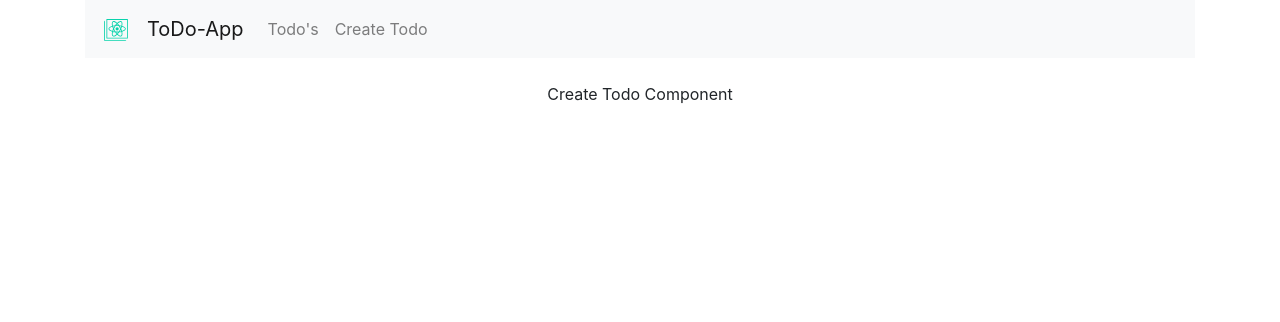
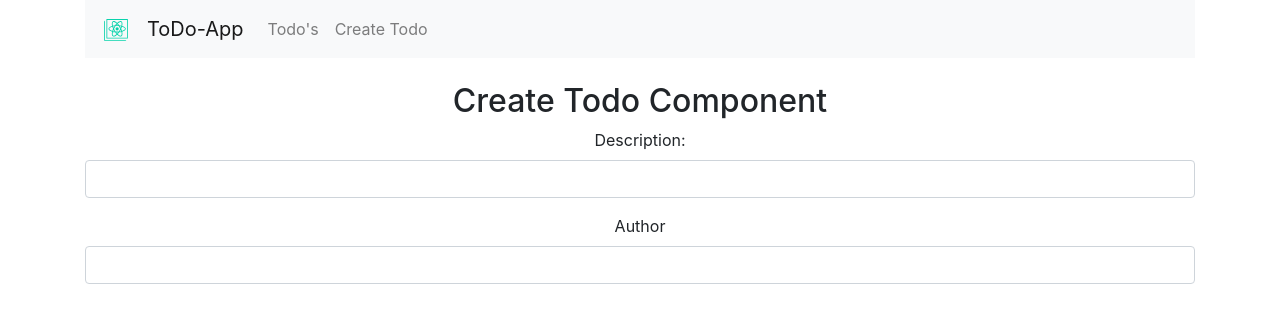
Before and after one commit to dbhuller/ToDo-App, a React (Create React App) app in the folder client/: page /create in a window 1280 px wide. Shown: the top 322 px of the page. Built offline with nearby package versions, Linux system fonts and the light colour scheme.

Commit message:
code cleanup and added two form fields

```diff
--- a/client/src/components/CreateTodo.js
+++ b/client/src/components/CreateTodo.js
@@ -1,9 +1,38 @@
 import React, { Component } from 'react';
 
+
+// function component for CreateTodo
 function CreateTodo() {
+
+    //state hooks
+    const [description, setDescription] = React.useState('');
+    const [author, setAuthor] = React.useState('');
+    const [priority, setPriority] = React.useState('');
+    const [completed, setCompleted] = React.useState(false);
+
     return (
         <div>
-            <p>Create Todo Component</p>
+            <h2>Create Todo Component</h2>
+            <form>
+                <div className='form-group'>
+                    <label>Description:</label>
+                    <input
+                    type='text'
+                    className='form-control'
+                    value={description}
+                    onChange={e => setDescription(e.target.value)}
+                    />
+                </div>
+                <div className='form-group'>
+                    <label>Author</label>
+                    <input
+                    type='text'
+                    className='form-control'
+                    value={author}
+                    onChange={e => setAuthor(e.target.value)}
+                    />
+                </div>
+            </form>
         </div>
     )
 };
--- a/client/src/components/TodosList.js
+++ b/client/src/components/TodosList.js
@@ -1,13 +1,8 @@
 import React from 'react';
 
 
-
+// function component for TodoList
 function TodosList(props) {
-
-    const [description, setDescription] = React.useState('');
-    const [author, setAuthor] = React.useState('');
-    const [priority, setPriority] = React.useState('');
-    const [completed, setCompleted] = React.useState(false);
 
     /*
     let state = {
```
